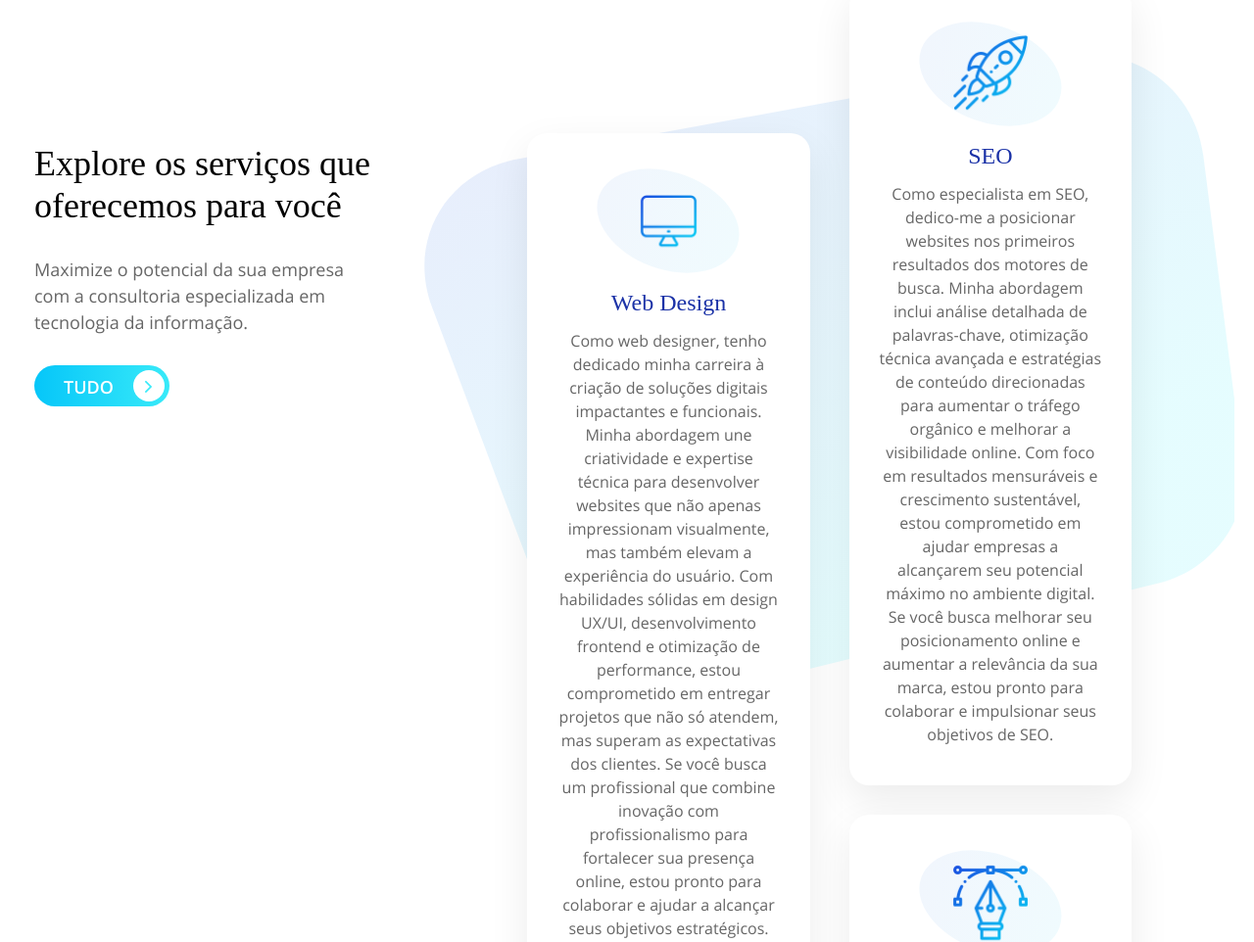
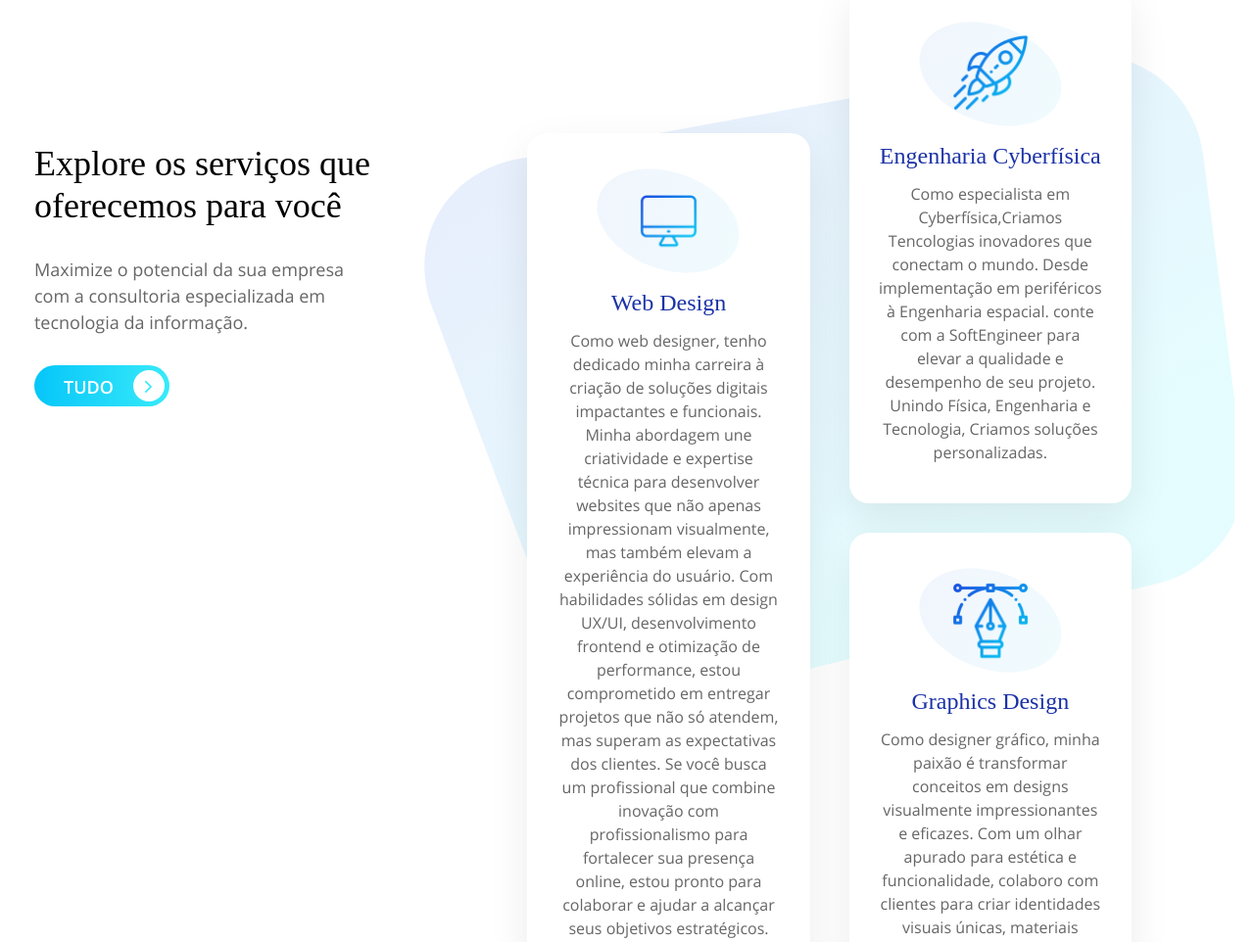
Before and after one commit to tiagojorgee/softengineer, a plain HTML site: page index.html in a window 1280 px wide. Shown: the part 1457-2419 px from the top of the page at 98% size. Drawn offline with Linux system fonts and the light colour scheme; a web font is replaced by a local one.

Commit message:
Atualizar o index.html

```diff
--- a/index.html
+++ b/index.html
@@ -149,8 +149,10 @@ Em qualquer Lugar do mundo! </p>
                         <div class="card text-center">
                             <div class="oval"><img class="card-img-top" src="images/seo.png" alt=""></div>
                             <div class="card-body">
-                                <h3 class="card-title">SEO</h3>
-                                <p class="card-text">Como especialista em SEO, dedico-me a posicionar websites nos primeiros resultados dos motores de busca. Minha abordagem inclui análise detalhada de palavras-chave, otimização técnica avançada e estratégias de conteúdo direcionadas para aumentar o tráfego orgânico e melhorar a visibilidade online. Com foco em resultados mensuráveis e crescimento sustentável, estou comprometido em ajudar empresas a alcançarem seu potencial máximo no ambiente digital. Se você busca melhorar seu posicionamento online e aumentar a relevância da sua marca, estou pronto para colaborar e impulsionar seus objetivos de SEO.</p>
+                                <h3 class="card-title">Engenharia Cyberfísica</h3>
+                                <p class="card-text">Como especialista em Cyberfísica,Criamos Tencologias inovadores que conectam o mundo. Desde implementação em periféricos à Engenharia espacial.
+conte com a SoftEngineer para elevar a qualidade e desempenho de seu projeto.
+Unindo Física, Engenharia e Tecnologia, Criamos soluções personalizadas.</p>
                             </div>
                         </div>
                         <div class="card text-center">
```
